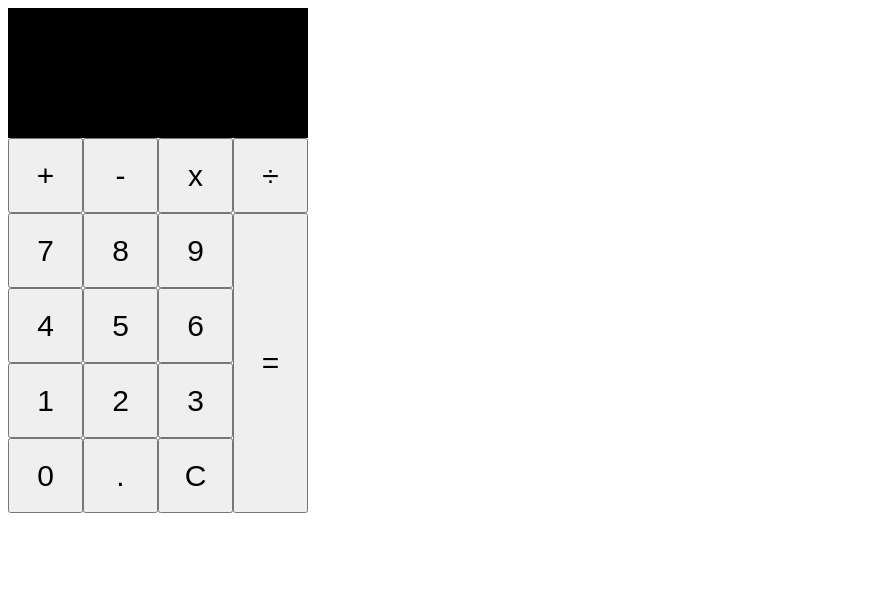
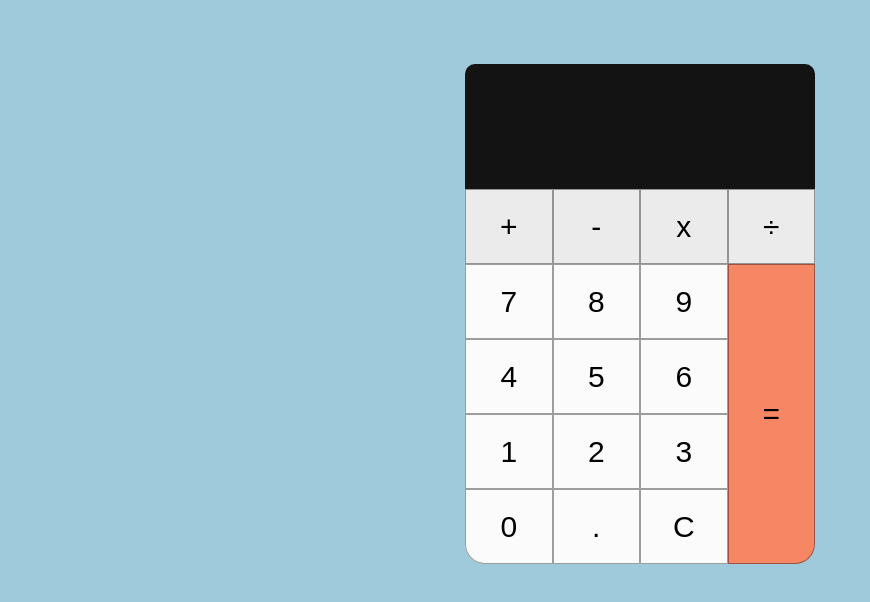
Before and after one commit to sarav929/codespace-calculator, a plain HTML site: page home.html in a window 1280 px wide. Shown: the whole page, without its empty margins (0-870 px from the left). Drawn offline with Linux system fonts and the light colour scheme.

Commit message:
add css styling and fix sub function

```diff
--- a/home.html
+++ b/home.html
@@ -25,7 +25,7 @@
         <button class="numbers" id="1">1</button>
         <button class="numbers" id="2">2</button>
         <button class="numbers" id="3">3</button>
-        <button class="numbers" id="0">0</button>
+        <button class="numbers zero" id="0">0</button>
         <button class="decimal" id="decimal">.</button>
         <button class="clear" id="clear">C</button>
       </div>
--- a/main.js
+++ b/main.js
@@ -28,6 +28,7 @@ function multiply(num1, num2) {
 
 function subtract(num1, num2) {
   const result = num1 - num2;
+  return roundResult(result);
 }
 
 // divide
--- a/style.css
+++ b/style.css
@@ -1,6 +1,20 @@
+* {
+    box-sizing: border-box;
+    font-family: sans-serif;
+}
+
+body {
+    background-color: #9ecadc;
+}
+
 .calculator {
-    width: 300px;
+    width: 350px;
     height: 500px;
+    margin: auto;
+    margin-top: 4rem;
+    border-radius: 20px;
+    background-color: rgb(226, 226, 226);
+
 }
 
 .buttons {
@@ -11,20 +25,37 @@
 
 button {
     font-size: 30px;
+    border: solid 1px rgba(0, 0, 0, 0.377);
+    background-color: #fbfbfb;
+}
+
+button:hover {
+    filter: brightness(105%)
 }
 
 #equal {
     grid-row: span 4;
+    border-radius: 0px 0px 20px 0px;
+    background-color: #f78764;
 }
 
 .screen {
-    background-color: black;
+    background-color: rgb(19, 19, 19);
     color: white;
     height: 25%;
     display: flex;
     justify-content: flex-end;
     align-items: end;
     font-size: 40px;
-    padding-right: 15px;
-    padding-bottom: 5px;
+    padding: 15px 20px 15px 20px;
+    overflow-x: hidden;
+    border-radius: 10px 10px 0px 0px;
 }
+
+.zero {
+    border-radius: 0px 0px 0px 20px;
+}
+
+.operators {
+    background-color: #ebebeb;
+}
```
